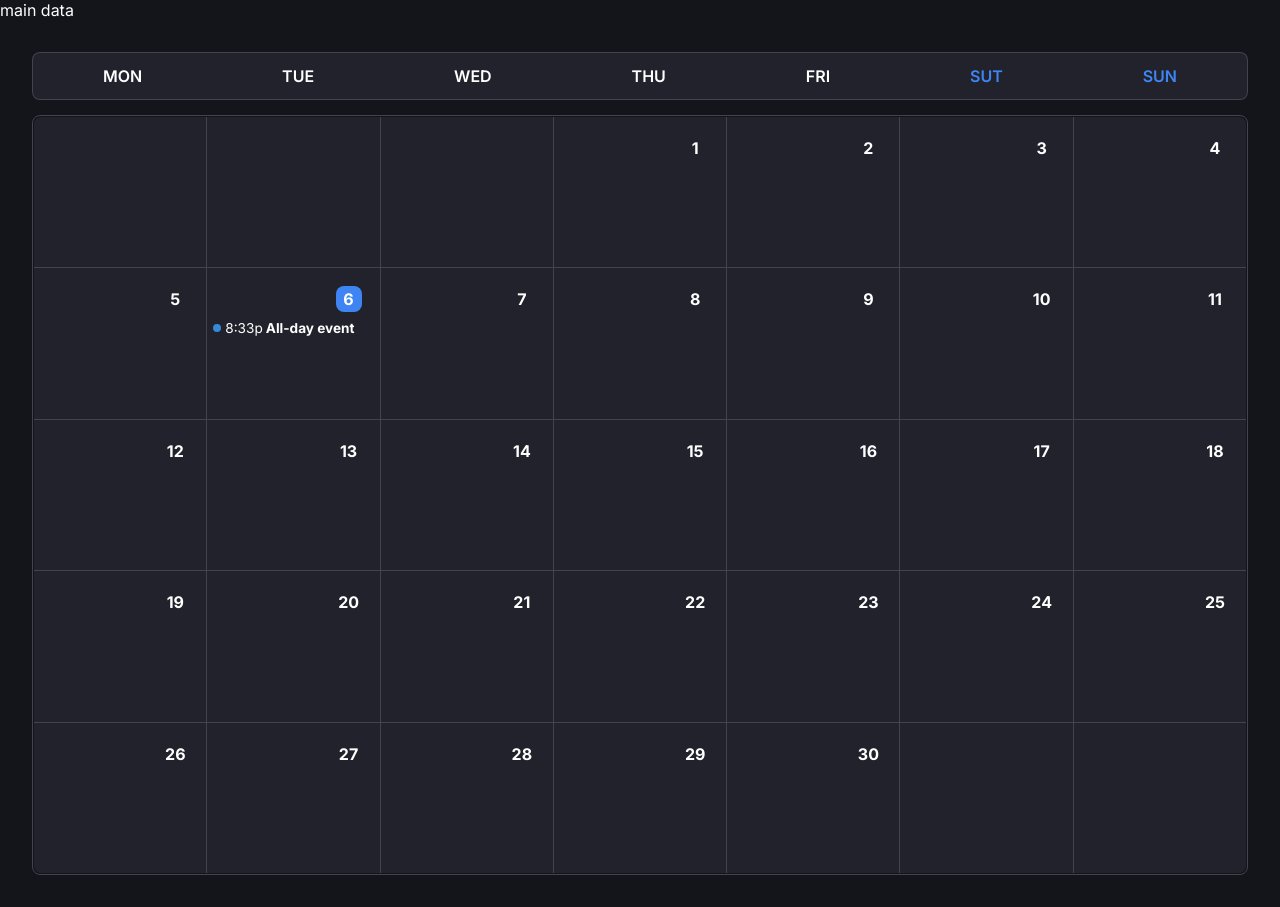
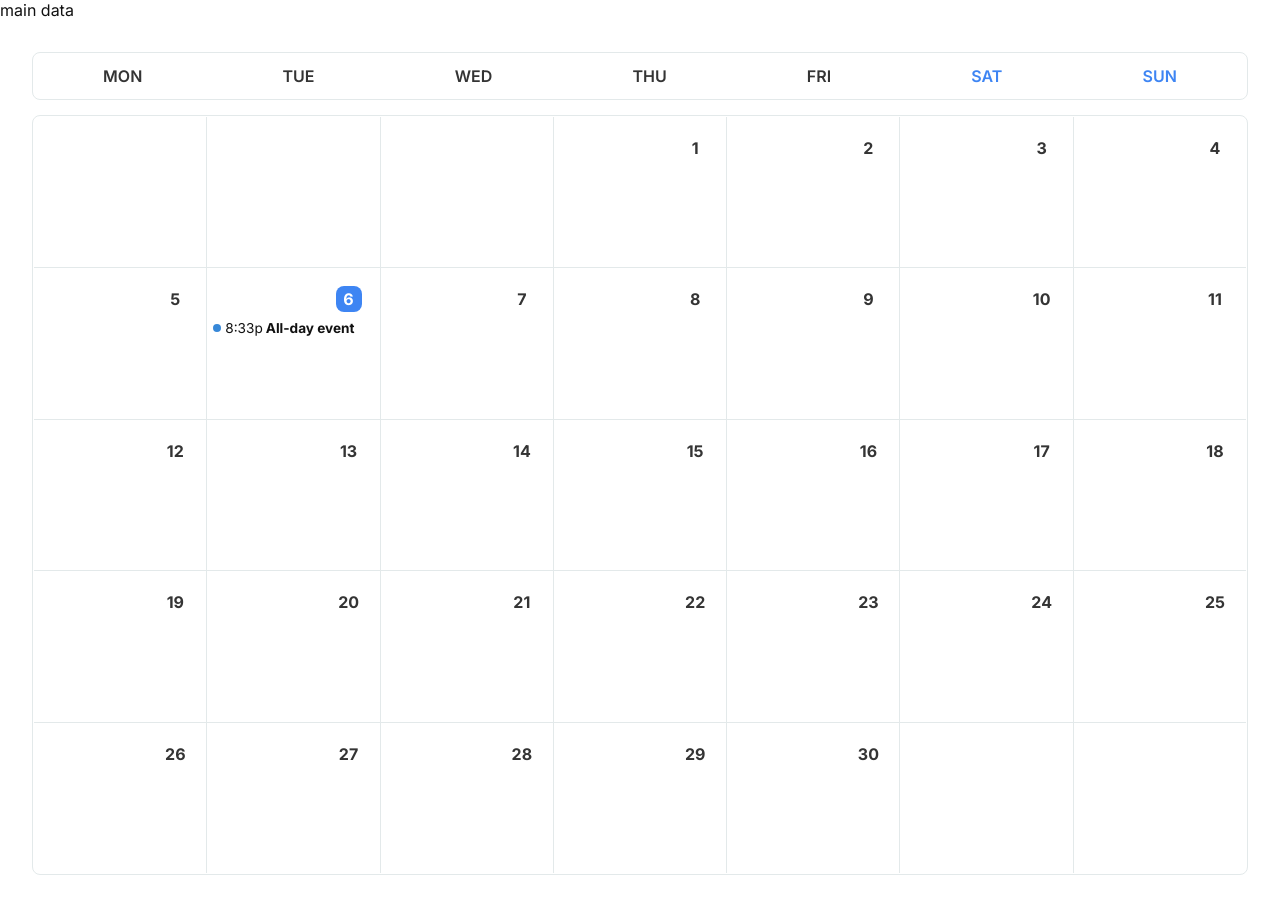
Before and after one commit to OlehZankiv/project-ff-planner-frontend, a React (Create React App) app: page /calendar in a window 1280 px wide. Built offline with nearby package versions, Linux system fonts and the light colour scheme.

Commit message:
Сorrected remarks

```diff
--- a/src/pages/calendar/components/Calendar.jsx
+++ b/src/pages/calendar/components/Calendar.jsx
@@ -73,7 +73,6 @@ const DayCell = styled.div`
 
 const CalendarWrapper = styled.section`
   ${({ theme: { colors } }) => css`
-    /* padding: 15px 32px 32px 32px; */ /* попередні зміни */
         ${getBreakpointsStyles({
           desktop: css`
             padding: 15px 32px 32px;
--- a/src/pages/calendar/components/CalendarWeek.jsx
+++ b/src/pages/calendar/components/CalendarWeek.jsx
@@ -1,75 +1,71 @@
 import styled, { css } from 'styled-components'
 import { useBreakpointValue, getBreakpointsStyles } from '../../../styles/breakpoints'
-import { useAppThemeContext } from '../../../styles/theme/provider'
 
 export const CalendarWeek = () => {
-  const { setThemeType } = useAppThemeContext()
-  setThemeType('dark')
-
-  // const mon = useBreakpointValue({
-  //   desktopValue: 'mon',
-  //   tabletValue: 'mon',
-  //   mobileValue: 'm',
-  // })
-  // const tue = useBreakpointValue({
-  //   desktopValue: 'tue',
-  //   tabletValue: 'tue',
-  //   mobileValue: 't',
-  // })
-  // const wed = useBreakpointValue({
-  //   desktopValue: 'wed',
-  //   tabletValue: 'wed',
-  //   mobileValue: 'w',
-  // })
-  // const thu = useBreakpointValue({
-  //   desktopValue: 'thu',
-  //   tabletValue: 'thu',
-  //   mobileValue: 't',
-  // })
-  // const fri = useBreakpointValue({
-  //   desktopValue: 'fri',
-  //   tabletValue: 'fri',
-  //   mobileValue: 'f',
-  // })
-  // const sut = useBreakpointValue({
-  //   desktopValue: 'sut',
-  //   tabletValue: 'sut',
-  //   mobileValue: 's',
-  // })
-  // const sun = useBreakpointValue({
-  //   desktopValue: 'sun',
-  //   tabletValue: 'sun',
-  //   mobileValue: 's',
-  // })
+  const mon = useBreakpointValue({
+    desktopValue: 'mon',
+    tabletValue: 'mon',
+    mobileValue: 'm',
+  })
+  const tue = useBreakpointValue({
+    desktopValue: 'tue',
+    tabletValue: 'tue',
+    mobileValue: 't',
+  })
+  const wed = useBreakpointValue({
+    desktopValue: 'wed',
+    tabletValue: 'wed',
+    mobileValue: 'w',
+  })
+  const thu = useBreakpointValue({
+    desktopValue: 'thu',
+    tabletValue: 'thu',
+    mobileValue: 't',
+  })
+  const fri = useBreakpointValue({
+    desktopValue: 'fri',
+    tabletValue: 'fri',
+    mobileValue: 'f',
+  })
+  const sat = useBreakpointValue({
+    desktopValue: 'sat',
+    tabletValue: 'sat',
+    mobileValue: 's',
+  })
+  const sun = useBreakpointValue({
+    desktopValue: 'sun',
+    tabletValue: 'sun',
+    mobileValue: 's',
+  })
 
   const days = [
     {
       id: '1',
-      value: useBreakpointValue({ desktopValue: 'mon', tabletValue: 'mon', mobileValue: 'm' }),
+      value: mon,
     },
     {
       id: '2',
-      value: useBreakpointValue({ desktopValue: 'tue', tabletValue: 'tue', mobileValue: 't' }),
+      value: tue,
     },
     {
       id: '3',
-      value: useBreakpointValue({ desktopValue: 'wed', tabletValue: 'wed', mobileValue: 'w' }),
+      value: wed,
     },
     {
       id: '4',
-      value: useBreakpointValue({ desktopValue: 'thu', tabletValue: 'thu', mobileValue: 't' }),
+      value: thu,
     },
     {
       id: '5',
-      value: useBreakpointValue({ desktopValue: 'fri', tabletValue: 'fri', mobileValue: 'f' }),
+      value: fri,
     },
     {
       id: '6',
-      value: useBreakpointValue({ desktopValue: 'sut', tabletValue: 'sut', mobileValue: 's' }),
+      value: sat,
     },
     {
       id: '7',
-      value: useBreakpointValue({ desktopValue: 'sun', tabletValue: 'sun', mobileValue: 's' }),
+      value: sun,
     },
   ]
 
@@ -83,39 +79,11 @@ export const CalendarWeek = () => {
         ))}
       </WeekList>
     </WeekWrapper>
-
-    // <WeekWrapper>
-    //   <WeekList>
-    //     <WeekItem>
-    //       <WeekDay>{mon}</WeekDay>
-    //     </WeekItem>
-    //     <WeekItem>
-    //       <WeekDay>{tue}</WeekDay>
-    //     </WeekItem>
-    //     <WeekItem>
-    //       <WeekDay>{wed}</WeekDay>
-    //     </WeekItem>
-    //     <WeekItem>
-    //       <WeekDay>{thu}</WeekDay>
-    //     </WeekItem>
-    //     <WeekItem>
-    //       <WeekDay>{fri}</WeekDay>
-    //     </WeekItem>
-    //     <WeekItem>
-    //       <WeekDay>{sut}</WeekDay>
-    //     </WeekItem>
-    //     <WeekItem>
-    //       <WeekDay>{sun}</WeekDay>
-    //     </WeekItem>
-    //   </WeekList>
-    // </WeekWrapper>
   )
 }
 
 const WeekWrapper = styled.div`
-  max-width: 100%;
-  /* max-height: 46px; */
-  /* padding: 0px 32px; */
+  width: 100%;
   ${getBreakpointsStyles({
     desktop: css`
       min-height: 46px;
@@ -139,10 +107,10 @@ const WeekList = styled.ul`
     padding: 0;
     margin: 0;
     list-style: none;
-    border: ${colors.calendarBorderDefault};
+    border: 1px solid ${colors.calendarBorder};
     border-radius: 8px;
-    background: ${colors.content}; !important
-    `}
+    background: ${colors.content};
+  `}
 `
 
 const WeekItem = styled.li`
--- a/src/styles/theme/themes.js
+++ b/src/styles/theme/themes.js
@@ -23,7 +23,6 @@ export const lightTheme = themeCreator({
 
     calendarBorder: '#E3E9EA',
     inputBorderDefault: '#DBDBDB',
-    calendarBorderDefault: '1px solid rgba(220, 227, 229, 0.8)',
     placeholderColor: '#DCE3E5',
     inputLabel: '#111111',
     secondaryButtonHover: '#d5deec',
@@ -52,7 +51,6 @@ export const darkTheme = themeCreator({
     calendarBorder: '#42434C',
     placeholderColor: '#86888a',
     inputBorderDefault: '#9d9d9d',
-    calendarBorderDefault: '1px solid rgba(255, 255, 255, 0.15)',
     inputLabel: '#62636A',
     secondaryButtonHover: '#21232c',
     secondaryButtonActive: '#16181e',
```
